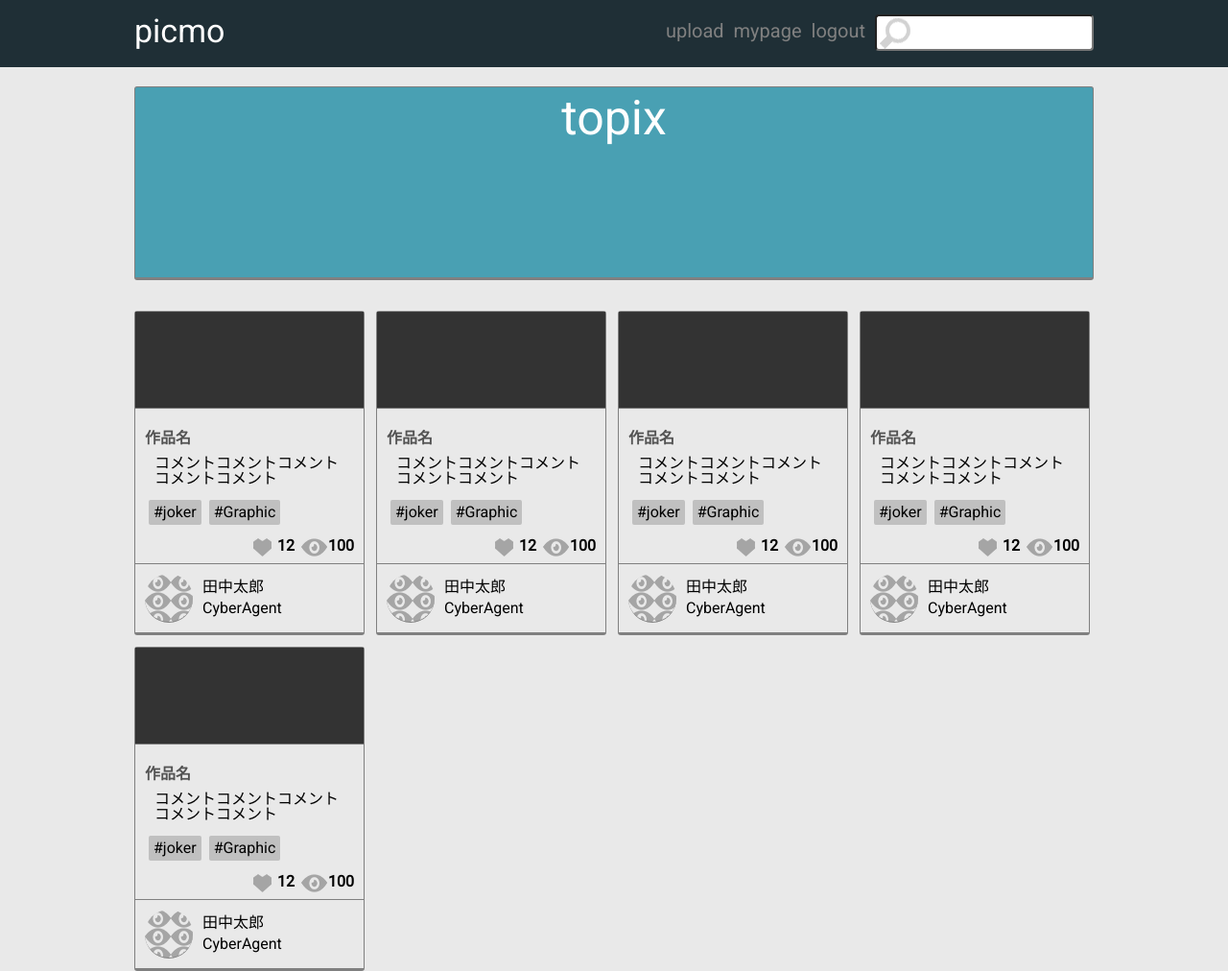
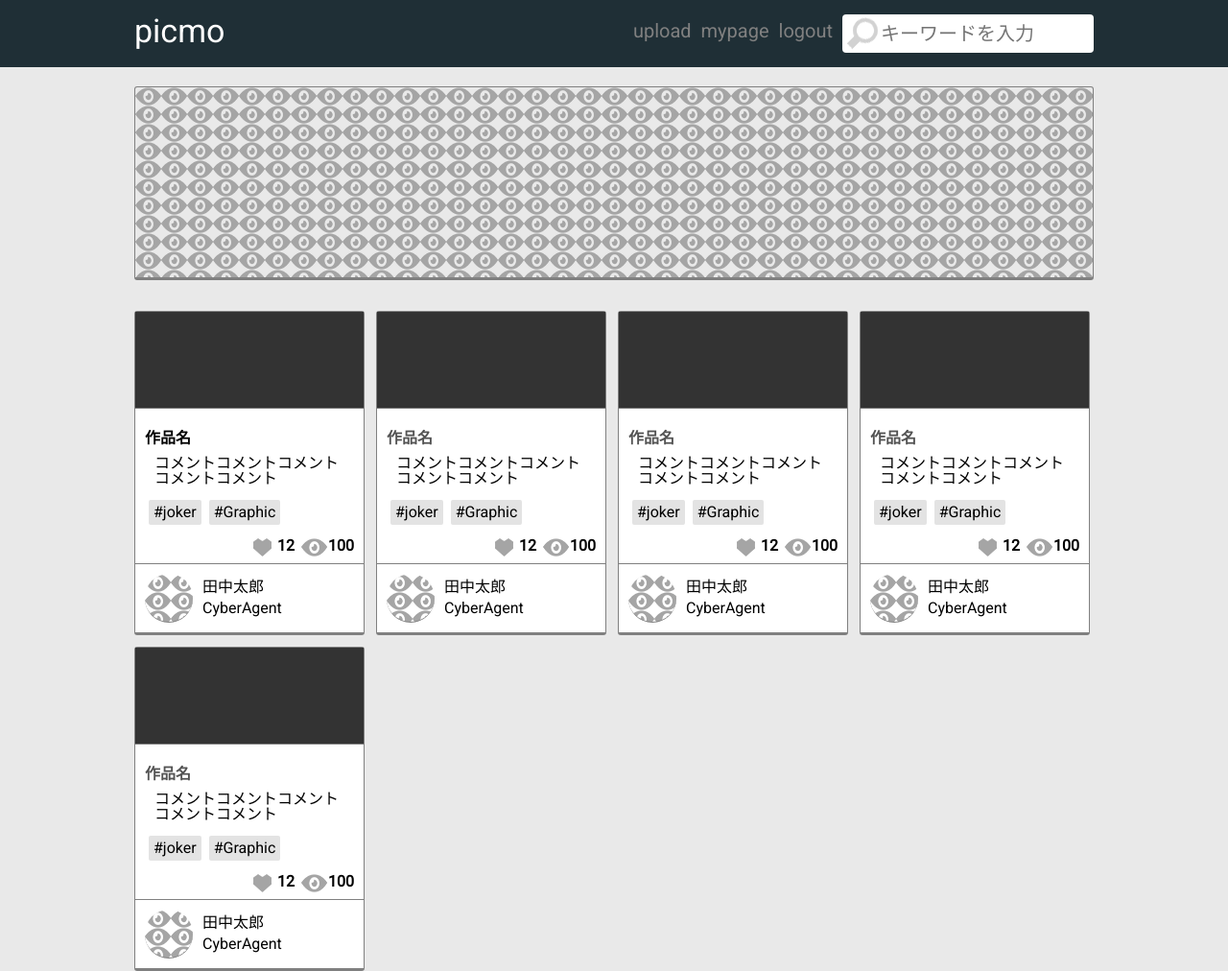
Before and after one commit to RyoIwasaki/DesignersPortfolio, a website: page app/index.html in a window 1280 px wide. Shown: the whole page at 96% size. Drawn offline with nearby package versions, Linux system fonts and the light colour scheme; files that its build step writes are made by us from their sources.

Commit message:
css change

```diff
--- a/app/index.html
+++ b/app/index.html
@@ -43,20 +43,20 @@ _win.location.href = '';
 
 <header>
 	<div class="header_wrap">
-		<h1 class="header_title">picmo</h1>
+		<h1 class="header_title"><a href="javascript:void(0)">picmo</a></h1>
 		<div class="right_wrapper">
-			<p class="upload">upload</p>
-			<p class="mypage">mypage</p>
-			<p class="logout">logout</p>
+			<p class="upload"><a href="javascript:void(0)">upload</a></p>
+			<p class="mypage"><a href="javascript:void(0)">mypage</a></p>
+			<p class="logout"><a href="javascript:void(0)">logout</a></p>
 			<div class="search">
-				<input type="text">
+				<input type="text" placeholder="キーワードを入力">
 			</div>
 		</div>
 	</div>
 </header>
 
 <div class="wrapper">
-	<div class="topix">topix</div>
+	<div class="topix"><a href="javascript:void(0)">topix</a></div>
 
 	<div class="entry_wrap">
 		<!-- ///////////////entry/////////////// -->
@@ -64,25 +64,25 @@ _win.location.href = '';
 			<img class="image" src="images/icon.png" height="100" width="238">
 
 			<div class="entry_content">
-				<p class="entry_title">作品名</p>
+				<p class="entry_title"><a href="javascript:void(0)">作品名</a></p>
 				<p class="entry_comment">コメントコメントコメントコメントコメント</p>
 				<div class="tag_wrap">
-					<p class="tag">#joker</p>
-					<p class="tag">#Graphic</p>
+					<p class="tag"><a href="javascript:void(0)">#joker</a></p>
+					<p class="tag"><a href="javascript:void(0)">#Graphic</a></p>
 				</div>
 				<div class="icon_wrap">
-					<p class="favorite">12</p>
-					<p class="watch">100</p>
+					<p class="favorite"><a href="javascript:void(0)">12</a></p>
+					<p class="watch"><a href="javascript:void(0)">100</a></p>
 				</div>
 			</div>
 
 			<div class="entry_user">
 				<div class="left">
-					<div class="image"></div>
+					<a href="javascript:void(0)"><div class="image"></div></a>
 				</div>
 				<div class="right">
-					<p class="name">田中太郎</p>
-					<p class="project">CyberAgent</p>
+					<p class="name"><a href="javascript:void(0)">田中太郎</a></p>
+					<p class="project"><a href="javascript:void(0)">CyberAgent</a></p>
 				</div>
 			</div>
 		</article><!-- entry -->
--- a/app/sass/include/_base.scss
+++ b/app/sass/include/_base.scss
@@ -8,6 +8,10 @@
 body {
 	background-color: #e9e9e9;
 	font-family: 'Roboto', sans-serif;
+}
+
+a {
+	text-decoration: none;
 }
 
 header {
@@ -25,6 +29,14 @@ header {
 		float: left;
 		color: white;
 		line-height: 64px;
+
+		a {
+			color: white;
+
+			&:hover {
+				color: gray;
+			}
+		}
 	}
 
 	.right_wrapper {
@@ -36,6 +48,14 @@ header {
 			float: left;
 			color: gray;
 			line-height: 64px;
+
+			a {
+				color: gray;
+
+				&:hover {
+					color: white;
+				}
+			}
 		}
 
 		.search {
@@ -48,15 +68,18 @@ header {
 				height: 35px;
 				background: url("../images/search.png") no-repeat;
 				position: absolute;
-				bottom: 1px;
+				bottom: 3px;
 				left: 5px;
 			}
 
 			input[type="text"] {
-				height: 32px;
 				width: 220px;
+				height: 38px;
 				margin-top: 15px;
+				border: 0;
 				border-radius: 4px;
+				font-size: 20px;
+				padding-left: 40px;
 			}
 		}
 	}
@@ -73,18 +96,32 @@ header {
 		border-bottom: solid 3px gray;
 		border-radius: 3px;
 		height: 198px;
-		background-color: #49a0b3;
-		font-size: 50px;
-		color: white;
-		line-height: 64px;
-		text-align: center;
+		background: url(../images/watch.png);
+
+		a {
+			width: 100%;
+			height: 100%;
+			display: block;
+			text-indent: 100%;
+			white-space: nowrap;
+			overflow: hidden;
+		}
 	}
 
 	.entry_wrap {
 		margin-top: 20px;
 		width: 100%;
 
+		a {
+			color: black;
+
+			&:hover {
+				color:gray;
+			}
+		}
+
 		.entry {
+			background-color: white;
 			border: solid 1px gray;
 			border-bottom: solid 3px gray;
 			border-radius: 3px;
@@ -118,7 +155,7 @@ header {
 
 					.tag {
 						float: left;
-						background-color: silver;
+						background-color: #e3e3e3;
 						border-radius: 2px;
 						margin: 4px;
 						padding: 5px;
--- a/app/scripts/main.js
+++ b/app/scripts/main.js
@@ -1 +1,6 @@
-console.log("test")
+
+
+
+$(".search").on("click", function(){
+	console.log($(this));
+})
--- a/app/scripts/orijinal.js
+++ b/app/scripts/orijinal.js
@@ -2,6 +2,11 @@
 
 (function( win, doc, undefined ){
 
-console.log("test")
+
+
+
+$(".search").on("click", function(){
+	console.log($(this));
+})
 
 })( window, document );
```
Also changed, not shown: app/styles/main.css, 1 other file.
